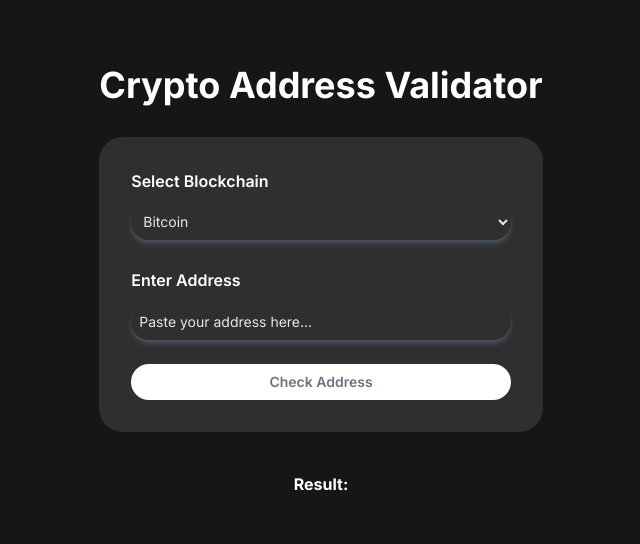
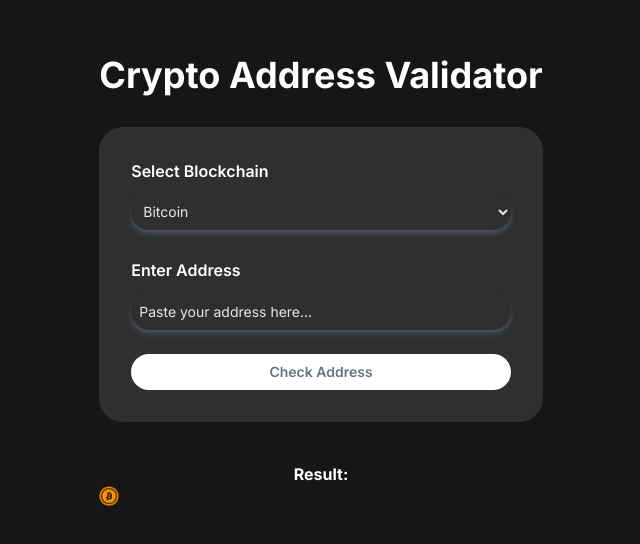
Before and after one commit to 0xScratch/Crypto-Address-Validator, a Next.js app: page / in a window 1280 px wide. Shown: the part 120-664 px from the top of the page, without its empty margins (319-959 px from the left). Built offline with nearby package versions, Linux system fonts and the light colour scheme.

Commit message:
Added bitcoin logo

```diff
--- a/src/components/Main.tsx
+++ b/src/components/Main.tsx
@@ -1,3 +1,5 @@
+import Image from "next/image";
+
 export const Main = () => {
     return (
         <>
@@ -31,6 +33,7 @@ export const Main = () => {
                 <div className="m-auto">
                     <p className="text-white font-bold">Result:</p>
                 </div>
+                <Image src="/logos/bitcoin.png" alt="bitcoin" width={20} height={20}/>
             </div>
         </>
     );
```
Also changed, not shown: public/logos/bitcoin.png (added).
